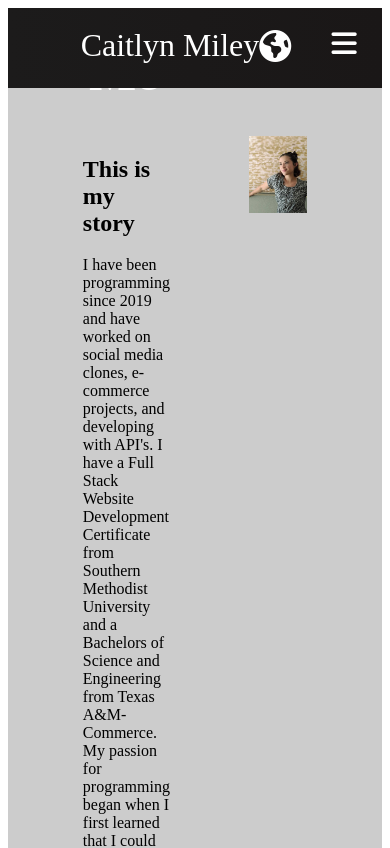
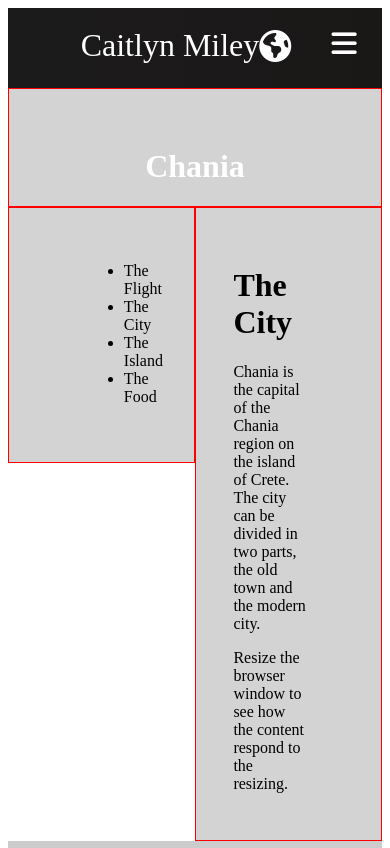
Before and after one commit to smilleeymilleey/website, a React (Create React App) app in the folder website-1/: page /services in a window 390 px wide. Shown: the top 848 px of the page. Built offline with nearby package versions, Linux system fonts and the light colour scheme.

Commit message:
amazing responsive grid

```diff
--- a/website-1/src/components/AboutHero.css
+++ b/website-1/src/components/AboutHero.css
@@ -1,40 +1,42 @@
-
-.meinside {
-    width: 100%;
-    max-width: 400px;
-    height: auto;
 
 
-}
-.hero-container {
-padding-left: 20%;
-padding-right: 20%;
-
-}
-.wrapper {
-  display: grid;
-  grid-template-columns: repeat(3, 1fr);
-  gap: 10px;
-  grid-auto-rows: minmax(100px, auto);
-}
-.Pargraph {
-  margin: 50%;
-  grid-column: 3;
-  grid-row: 1;
-
-  font-size: 60px;
-
-
+* {
+  box-sizing: border-box;
 
 }
 
-.title {
-  padding-right: 40% !important;
+.header {
+  color: black;
+  border: 1px solid red;
+  padding: 15px;
+  padding-top: 10%;
+  padding-bottom: 10%;
+  padding-left: 10%;
+  padding-right: 10%;
+  background-color: #D3D3D3;
+}
+
+.menu {
+  width: 50%;
+  float: left;
+  padding: 15px;
+  border: 1px solid red;
+  padding-top: 10%;
+  padding-bottom: 10.9%;
+  padding-left: 20%;
+  padding-right: 10%;
+  background-color: #D3D3D3;
 }
 
 
-.Picture {
-  grid-column: 3;
-  grid-row: 1;
-
+.main {
+  width: 50%;
+  float: left;
+  padding: 15px;
+  border: 1px solid red;
+  padding-top: 10%;
+  padding-bottom: 8.5%;
+  padding-left: 10%;
+  padding-right: 20%;
+  background-color: #D3D3D3;
 }
--- a/website-1/src/components/AboutHero.js
+++ b/website-1/src/components/AboutHero.js
@@ -6,29 +6,27 @@ import './AboutHero.css';
 
 export default function Blog() {
   return (
+<div className="container">
+  <div className="header">
+    <h1>Chania</h1>
+  </div>
 
-    <div className='hero-container'>
-        <h1 className="title">About Me</h1>
+    <div className="menu">
+      <ul>
+        <li>The Flight</li>
+        <li>The City</li>
+        <li>The Island</li>
+        <li>The Food</li>
+      </ul>
+    </div>
 
-      <div class="wrapper">
+<div className="main">
+  <h1>The City</h1>
+  <p>Chania is the capital of the Chania region on the island of Crete. The city can be divided in two parts, the old town and the modern city.</p>
+  <p>Resize the browser window to see how the content respond to the resizing.</p>
+</div>
+</div>
 
 
-
-        <div class="Picture">
-        <img alt="me" className="meinside" src="meinside1.jpg"></img>
-        </div>
-
-        <div class="Paragraph">
-        <h2> This is my story </h2>
-        <p className="Paragraph">I have been programming since 2019 and have worked on
-            social media clones, e-commerce projects, and developing with API's.
-               I have a Full Stack Website Development Certificate from Southern Methodist University
-                and a Bachelors of Science and Engineering from Texas A&M-Commerce. My passion for programming began when
-                I first learned that I could create something out of nothing.
-                </p>
-        </div>
-
-      </div>
-      </div>
-)
-}
+  );
+};
```
Also changed, not shown: 1 other file (tests, documents, lock files or other folders).
